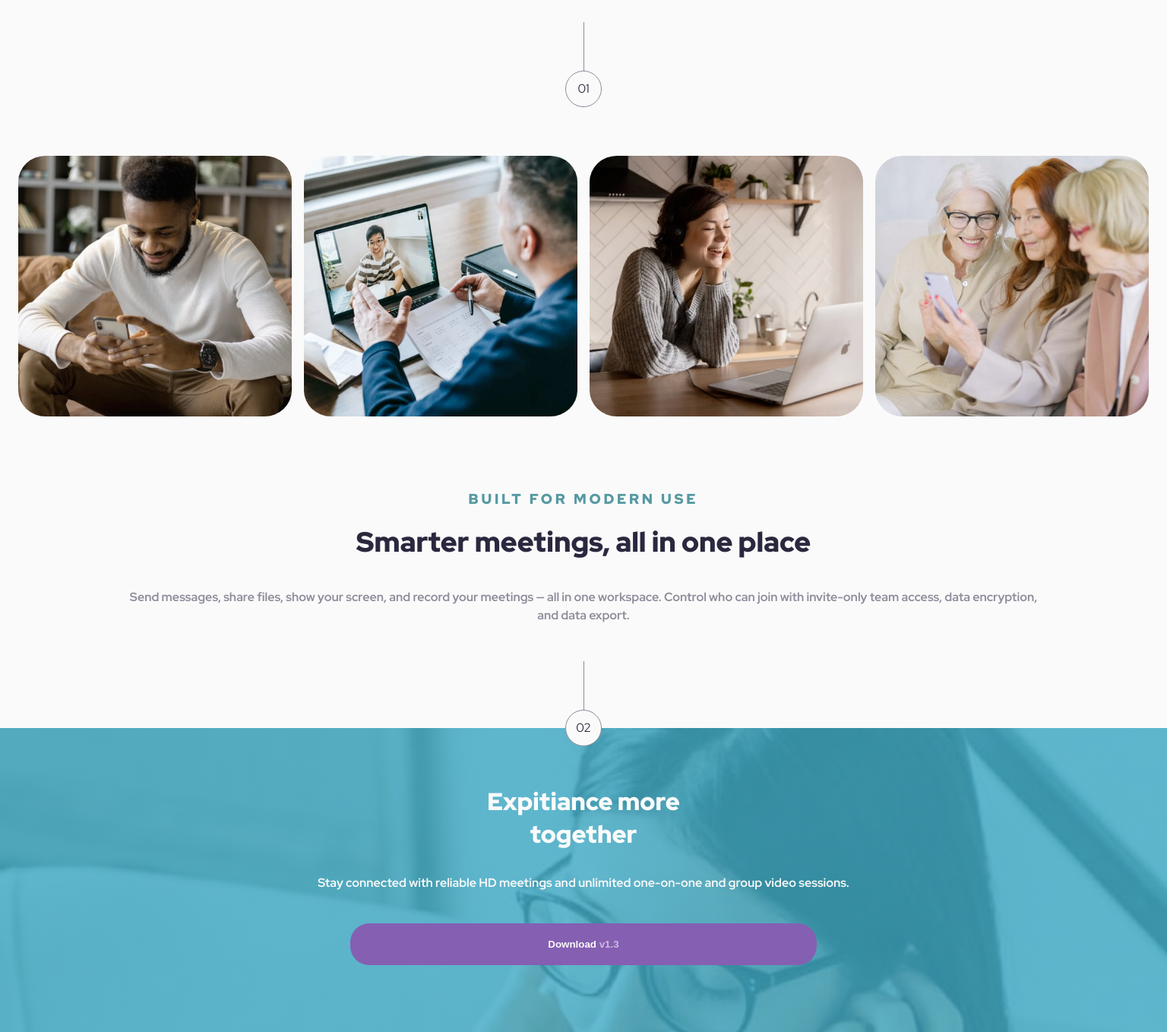
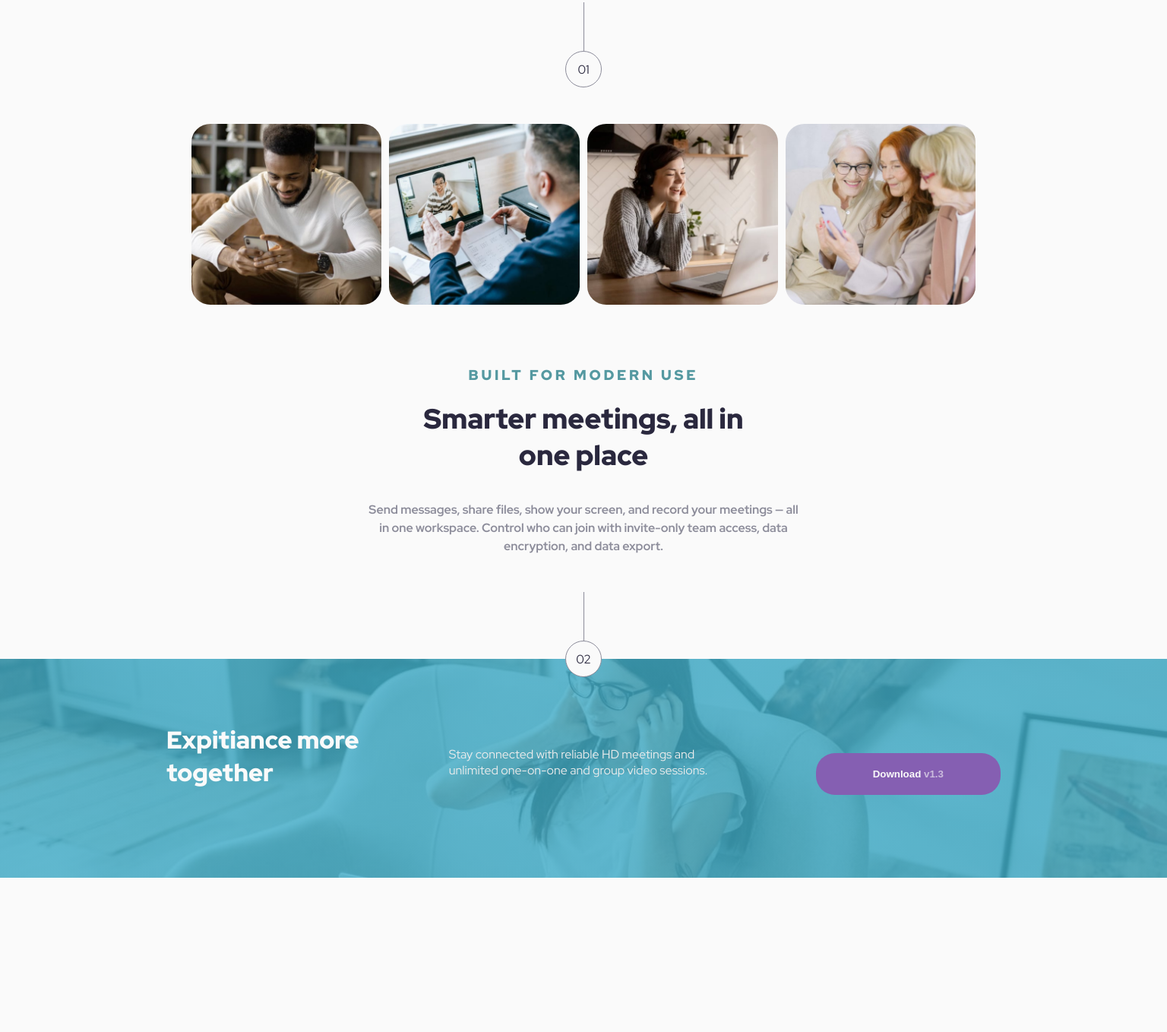
Before and after one commit to dulovici/Meet-_Landing_Page, a plain HTML site: page index.html in a window 1536 px wide. Shown: the part 438-1796 px from the top of the page at 76% size. After the commit the page ends 1593 px from the top, so only its background shows below. Drawn offline with Linux system fonts and the light colour scheme.

Commit message:
Meet landing page v1.0

```diff
--- a/index.html
+++ b/index.html
@@ -35,12 +35,12 @@
                 <div class="circle">01</div>
             </div>
 
-        <div class="gallery">
+        <section class="gallery">
             <img src="./assets/desktop/image-man-texting.jpg" alt="">
             <img src="./assets/desktop/image-men-in-meeting.jpg" alt="">
             <img src="./assets/desktop/image-woman-in-videocall.jpg" alt="">
             <img src="./assets/desktop/image-women-videochatting.jpg" alt="">
-        </div>
+        </section>
 
         <article class="text-content-2">
             <h3>BUILT FOR MODERN USE</h3>
--- a/style.css
+++ b/style.css
@@ -306,6 +306,8 @@ footer {
     }
 }
 
+
+
 @media (min-width: 1410px) {
     main {
         max-width: 100%;
@@ -336,5 +338,51 @@ footer {
         margin-right: auto;
         order: 2;
     }
+    .text-content-1 p {
+        width: 100%;
+    }
+    .text-content-1 .download-btn {
+        width: 70%;
+    }
+    .text-content-1 .info-btn {
+        width: 50%;
+    }
+
+    .gallery {
+        margin: 2em auto;
+        width: 70%;
+    }
+
+    .text-content-2 h1{
+        width: 28%;
+    }
+    .text-content-2 p{
+        width: 38%;
+    }
+
+
+    footer {
+        flex-direction: row;
+        justify-content: space-around;
+        padding: 5em 10em;
+        height: 18em;
+        background-image:
+        linear-gradient(#3fadc9cb,#3fadc9cb)
+        ,url(./assets/desktop/image-footer.jpg);
+    }
+
+    footer h1 {
+        /* width: 40%; */
+        text-align: left;
+    }
+    footer p {
+        width: 30%;
+        text-align: left;
+        font-weight: 400;
+        color: #ececec;
+    }
+    footer .download-btn{
+        width: 20%;
+    }
 
 }
```
